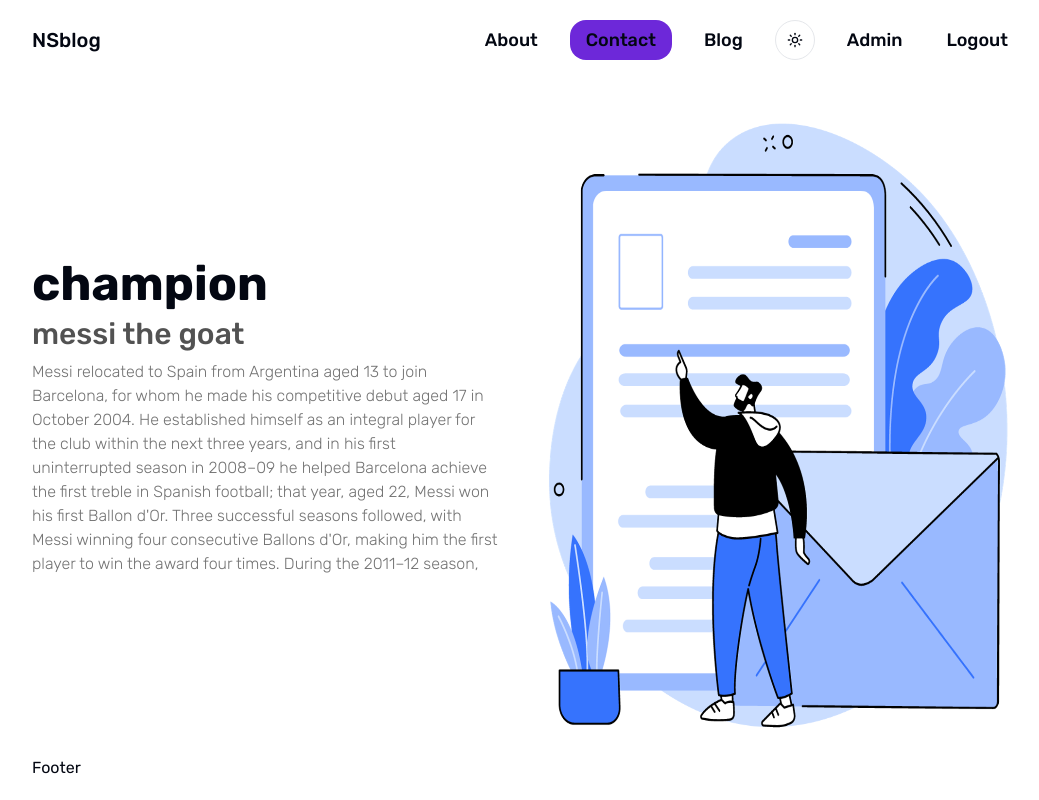
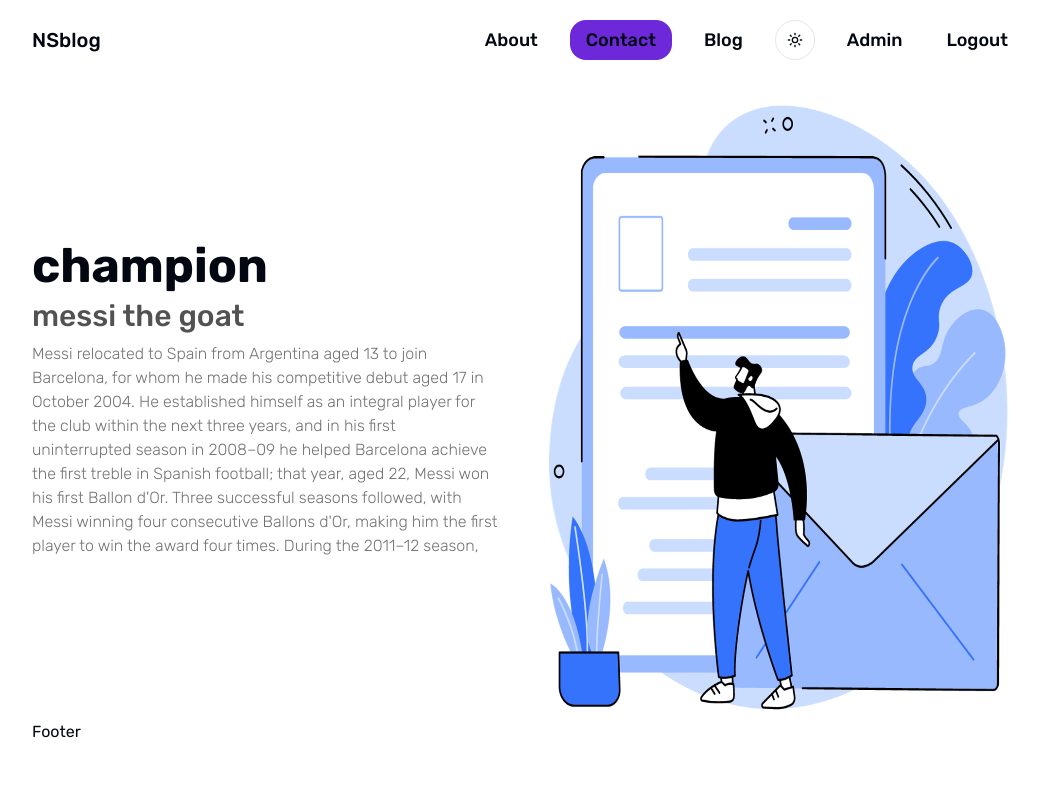
Before and after one commit to Taki7980/NSBlog, a Next.js app: page /contact in a window 1280 px wide. Shown: the whole page, without its empty margins (112-1151 px from the left). Built offline with nearby package versions, Linux system fonts and the light colour scheme.

Commit message:
changed some tailwind property

```diff
--- a/src/app/layout.tsx
+++ b/src/app/layout.tsx
@@ -28,7 +28,7 @@ export default function RootLayout({
 					disableTransitionOnChange
 				>
 
-					<MaxWidthRapper classN="flex flex-col justify-between pb-5">
+					<MaxWidthRapper classN="flex flex-col pb-5">
 						<Navbar />
 						{children}
 						<Footer />
```
